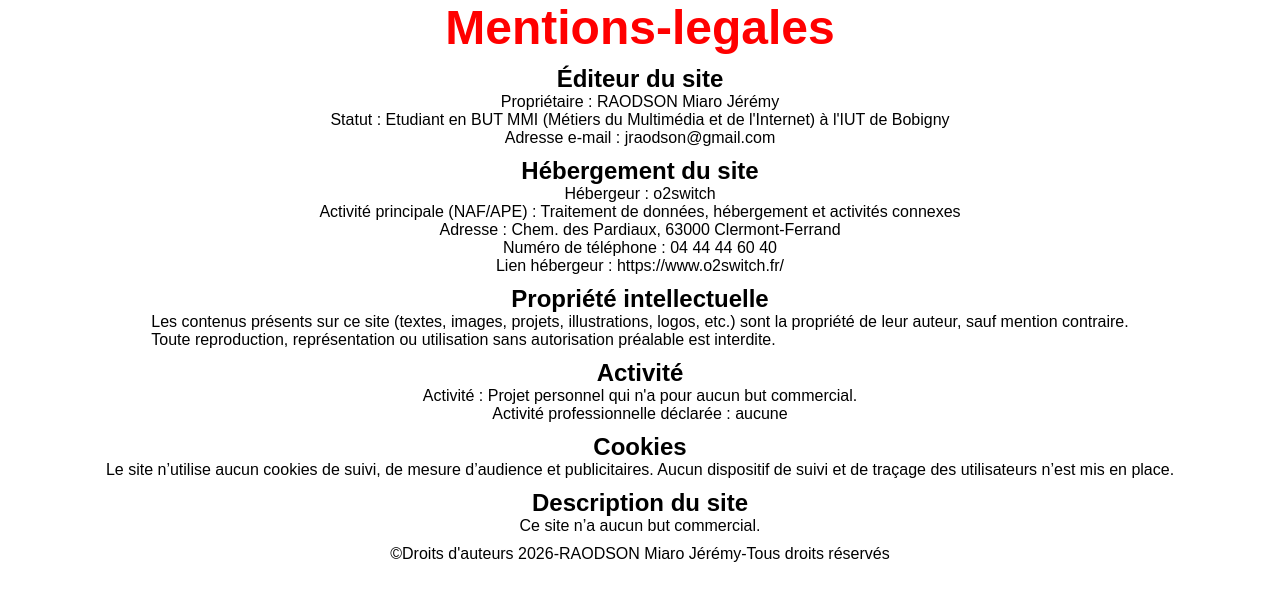
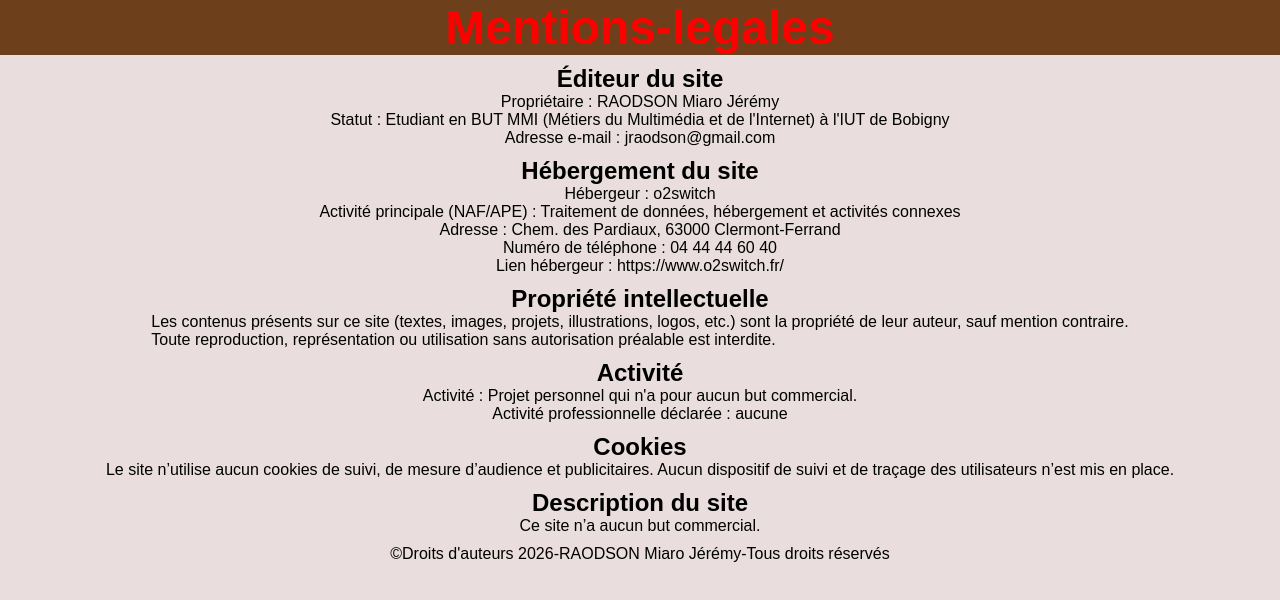
Before and after one commit to jeremyedu2005/radar, a plain HTML site: page pages/mentions_legales.html in a window 1280 px wide. Drawn offline with Linux system fonts and the light colour scheme.

Commit message:
modification du fichier mentions_legales.css

```diff
--- a/css/mentions_legales.css
+++ b/css/mentions_legales.css
@@ -7,17 +7,18 @@
 }
 
 body {
-    background-color: white;
+    background-color: rgb(233, 221, 221);
     font-family: Arial, sans-serif;
 }
 
 
 .titre {
+    background-color: rgb(109, 63, 26);
     display: flex;
     flex-wrap: wrap;
     flex-direction: row;
     justify-content: center;
-    color: red
+    color: red;
 }
 
 h1 {
```
